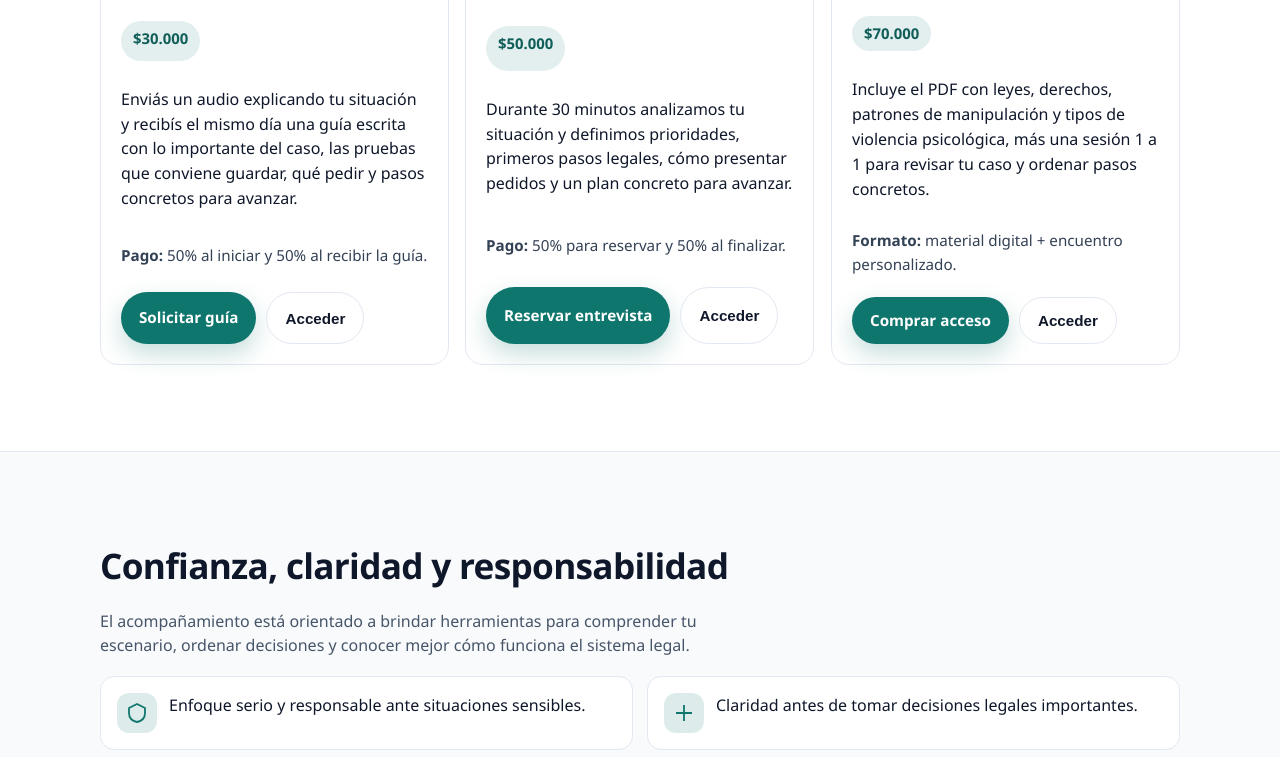
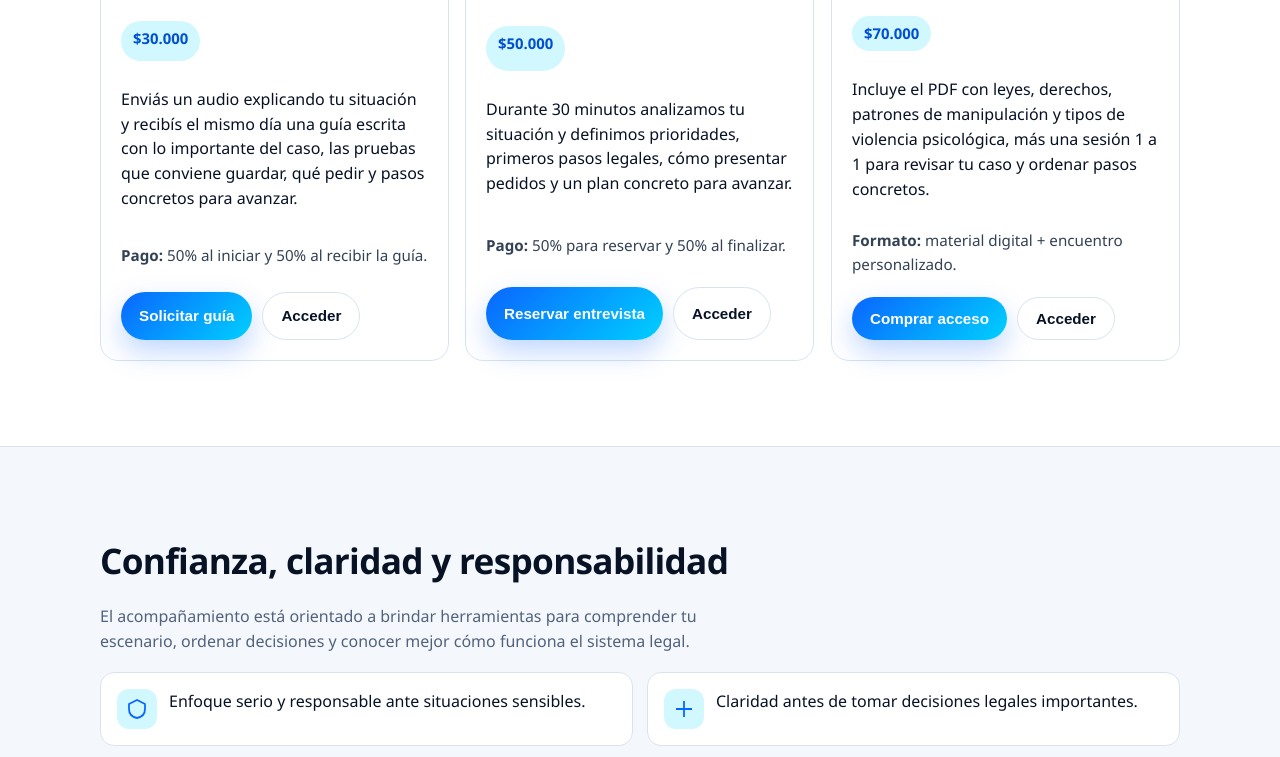
Before and after one commit to braianruaimi/Violemcia-invisible-, a plain HTML site: page index.html in a window 1280 px wide. Shown: the part 1292-2049 px from the top of the page. Drawn offline with Linux system fonts and the light colour scheme.

Commit message:
Unificar CTA de servicios y renovar paleta visual

```diff
--- a/index.html
+++ b/index.html
@@ -3,7 +3,7 @@
 <head>
   <meta charset="utf-8">
   <meta name="viewport" content="width=device-width, initial-scale=1, viewport-fit=cover">
-  <meta name="theme-color" content="#0f766e">
+  <meta name="theme-color" content="#0a66ff">
   <meta name="description" content="Violencia Invisible: consultoría informativa para entender situaciones de violencia psicológica, ordenar el caso y avanzar con claridad legal.">
   <meta name="mobile-web-app-capable" content="yes">
   <meta name="apple-mobile-web-app-capable" content="yes">
@@ -20,15 +20,15 @@
   <style>
     :root {
       --fondo: #ffffff;
-      --texto: #0f172a;
-      --muted: #475569;
-      --borde: #e2e8f0;
-      --seccion: #f8fafc;
-      --acento: #0f766e;
-      --acento-hover: #115e59;
-      --acento-2: #f59e0b;
+      --texto: #081225;
+      --muted: #52627c;
+      --borde: #d9e3f0;
+      --seccion: #f4f8fc;
+      --acento: #0a66ff;
+      --acento-hover: #0050d2;
+      --acento-2: #00d0ff;
       --radio: 18px;
-      --sombra: 0 12px 30px rgba(15, 23, 42, 0.10);
+      --sombra: 0 14px 36px rgba(8, 18, 37, 0.10);
       --contenedor: min(1080px, 92vw);
       --desfase-header: 74px;
     }
@@ -65,9 +65,10 @@
       position: sticky;
       top: 0;
       z-index: 30;
-      background: rgba(255, 255, 255, 0.92);
+      background: rgba(255, 255, 255, 0.9);
       backdrop-filter: blur(10px);
       border-bottom: 1px solid var(--borde);
+      box-shadow: 0 8px 24px rgba(8, 18, 37, 0.04);
     }
 
     .topbar-inner {
@@ -105,18 +106,18 @@
 
     .boton-principal {
       color: #fff;
-      background: var(--acento);
-      box-shadow: 0 10px 24px rgba(15, 118, 110, 0.24);
+      background: linear-gradient(135deg, var(--acento), var(--acento-2));
+      box-shadow: 0 12px 28px rgba(10, 102, 255, 0.26);
     }
 
     .boton-principal:hover {
-      background: var(--acento-hover);
+      background: linear-gradient(135deg, var(--acento-hover), #00b8ea);
       transform: translateY(-1px);
     }
 
     .boton-secundario {
       color: var(--texto);
-      background: #fff;
+      background: rgba(255, 255, 255, 0.96);
       border: 1px solid var(--borde);
     }
 
@@ -135,8 +136,8 @@
       padding-top: 52px;
       overflow: clip;
       background:
-        radial-gradient(circle at 86% 10%, rgba(15, 118, 110, 0.12), transparent 34%),
-        radial-gradient(circle at 12% 28%, rgba(245, 158, 11, 0.10), transparent 26%),
+        radial-gradient(circle at 86% 10%, rgba(10, 102, 255, 0.16), transparent 34%),
+        radial-gradient(circle at 12% 28%, rgba(0, 208, 255, 0.12), transparent 26%),
         var(--fondo);
     }
 
@@ -178,7 +179,7 @@
       border: 1px solid var(--borde);
       border-radius: var(--radio);
       padding: 22px;
-      box-shadow: var(--sombra);
+      box-shadow: 0 18px 42px rgba(8, 18, 37, 0.08);
       display: grid;
       gap: 14px;
       align-content: start;
@@ -199,7 +200,7 @@
       border-radius: 12px;
       display: grid;
       place-items: center;
-      background: color-mix(in srgb, var(--acento) 14%, white);
+      background: color-mix(in srgb, var(--acento-2) 18%, white);
       color: var(--acento);
     }
 
@@ -272,7 +273,7 @@
 
     .tarjeta:hover {
       transform: translateY(-4px);
-      border-color: color-mix(in srgb, var(--acento) 35%, var(--borde));
+      border-color: color-mix(in srgb, var(--acento) 38%, var(--borde));
       box-shadow: var(--sombra);
     }
 
@@ -281,7 +282,7 @@
       width: fit-content;
       padding: 6px 12px;
       border-radius: 999px;
-      background: color-mix(in srgb, var(--acento) 12%, white);
+      background: color-mix(in srgb, var(--acento-2) 18%, white);
       color: var(--acento-hover);
       font-weight: 700;
       font-size: 0.93rem;
@@ -438,7 +439,7 @@
     .cta-final {
       text-align: center;
       background:
-        linear-gradient(170deg, color-mix(in srgb, var(--acento) 8%, white), #ffffff 42%),
+        linear-gradient(170deg, color-mix(in srgb, var(--acento-2) 10%, white), #ffffff 42%),
         #fff;
       border-top: 1px solid var(--borde);
     }
@@ -463,11 +464,11 @@
       right: 16px;
       bottom: 16px;
       z-index: 40;
-      width: 58px;
+      background: linear-gradient(135deg, var(--acento-hover), var(--acento-2));
       height: 58px;
       border-radius: 999px;
       border: 0;
-      background: #25d366;
+      box-shadow: 0 14px 30px rgba(10, 102, 255, 0.25);
       color: #fff;
       display: grid;
       place-items: center;
@@ -880,7 +881,7 @@
             <p>Enviás un audio explicando tu situación y recibís el mismo día una guía escrita con lo importante del caso, las pruebas que conviene guardar, qué pedir y pasos concretos para avanzar.</p>
             <p class="pago"><strong>Pago:</strong> 50% al iniciar y 50% al recibir la guía.</p>
             <div class="acciones-servicio">
-              <a class="boton boton-principal" href="https://wa.me/5492494284798" target="_blank" rel="noopener noreferrer" data-whatsapp-source="Servicio guía">Solicitar guía</a>
+              <button class="boton boton-principal boton-acceder" type="button" data-servicio="Guía personalizada">Solicitar guía</button>
               <button class="boton boton-secundario boton-acceder" type="button" data-servicio="Guía personalizada">Acceder</button>
             </div>
           </article>
@@ -891,7 +892,7 @@
             <p>Durante 30 minutos analizamos tu situación y definimos prioridades, primeros pasos legales, cómo presentar pedidos y un plan concreto para avanzar.</p>
             <p class="pago"><strong>Pago:</strong> 50% para reservar y 50% al finalizar.</p>
             <div class="acciones-servicio">
-              <a class="boton boton-principal" href="https://wa.me/5492494284798" target="_blank" rel="noopener noreferrer" data-whatsapp-source="Servicio entrevista">Reservar entrevista</a>
+              <button class="boton boton-principal boton-acceder" type="button" data-servicio="Entrevista 1 a 1">Reservar entrevista</button>
               <button class="boton boton-secundario boton-acceder" type="button" data-servicio="Entrevista 1 a 1">Acceder</button>
             </div>
           </article>
@@ -902,7 +903,7 @@
             <p>Incluye el PDF con leyes, derechos, patrones de manipulación y tipos de violencia psicológica, más una sesión 1 a 1 para revisar tu caso y ordenar pasos concretos.</p>
             <p class="pago"><strong>Formato:</strong> material digital + encuentro personalizado.</p>
             <div class="acciones-servicio">
-              <a class="boton boton-principal" href="https://wa.me/5492494284798" target="_blank" rel="noopener noreferrer" data-whatsapp-source="Servicio PDF + sesión 1 a 1">Comprar acceso</a>
+              <button class="boton boton-principal boton-acceder" type="button" data-servicio="PDF + 1 a 1 conmigo">Comprar acceso</button>
               <button class="boton boton-secundario boton-acceder" type="button" data-servicio="PDF + 1 a 1 conmigo">Acceder</button>
             </div>
           </article>
--- a/service-worker.js
+++ b/service-worker.js
@@ -1,4 +1,4 @@
-const VERSION = "vi-pwa-v4";
+const VERSION = "vi-pwa-v5";
 const ARCHIVOS_CACHE = [
   "./",
   "./index.html",
```
Also changed, not shown: manifest.json.
